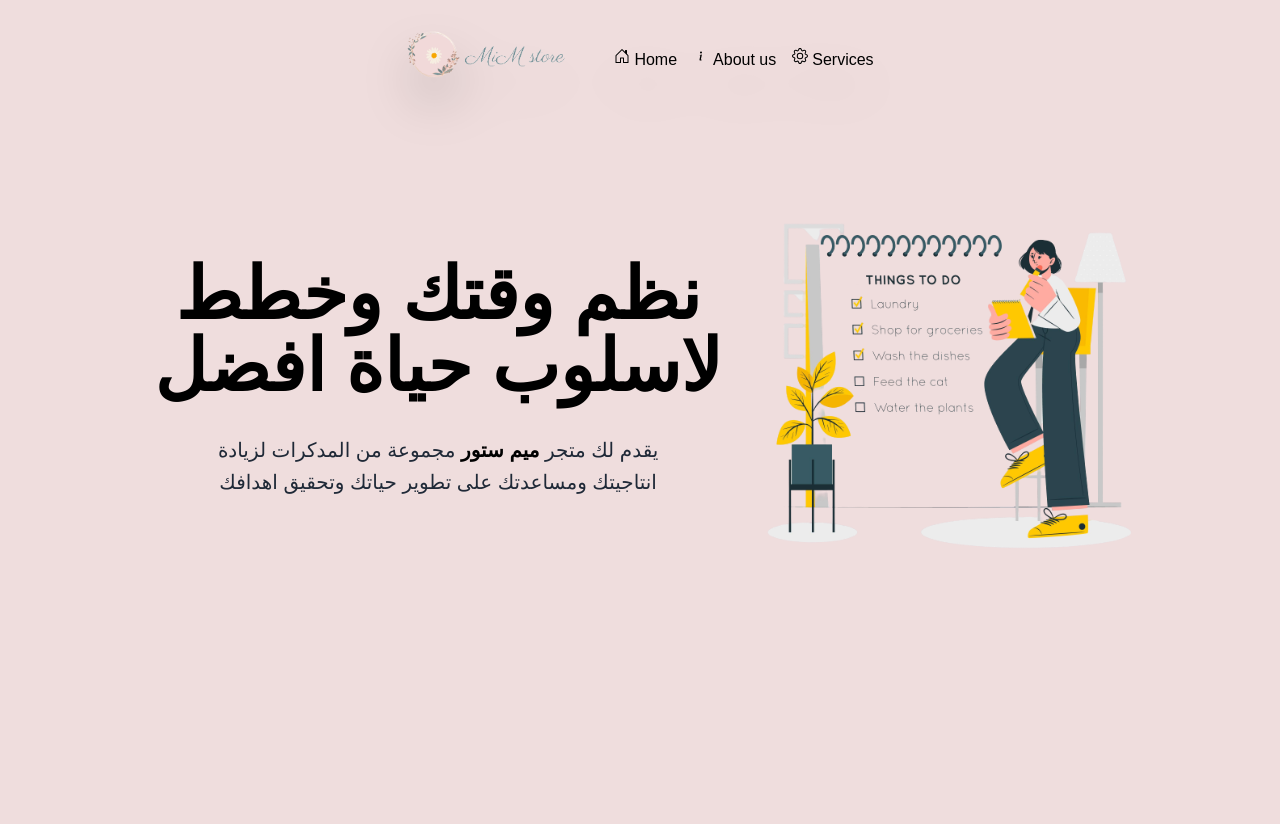
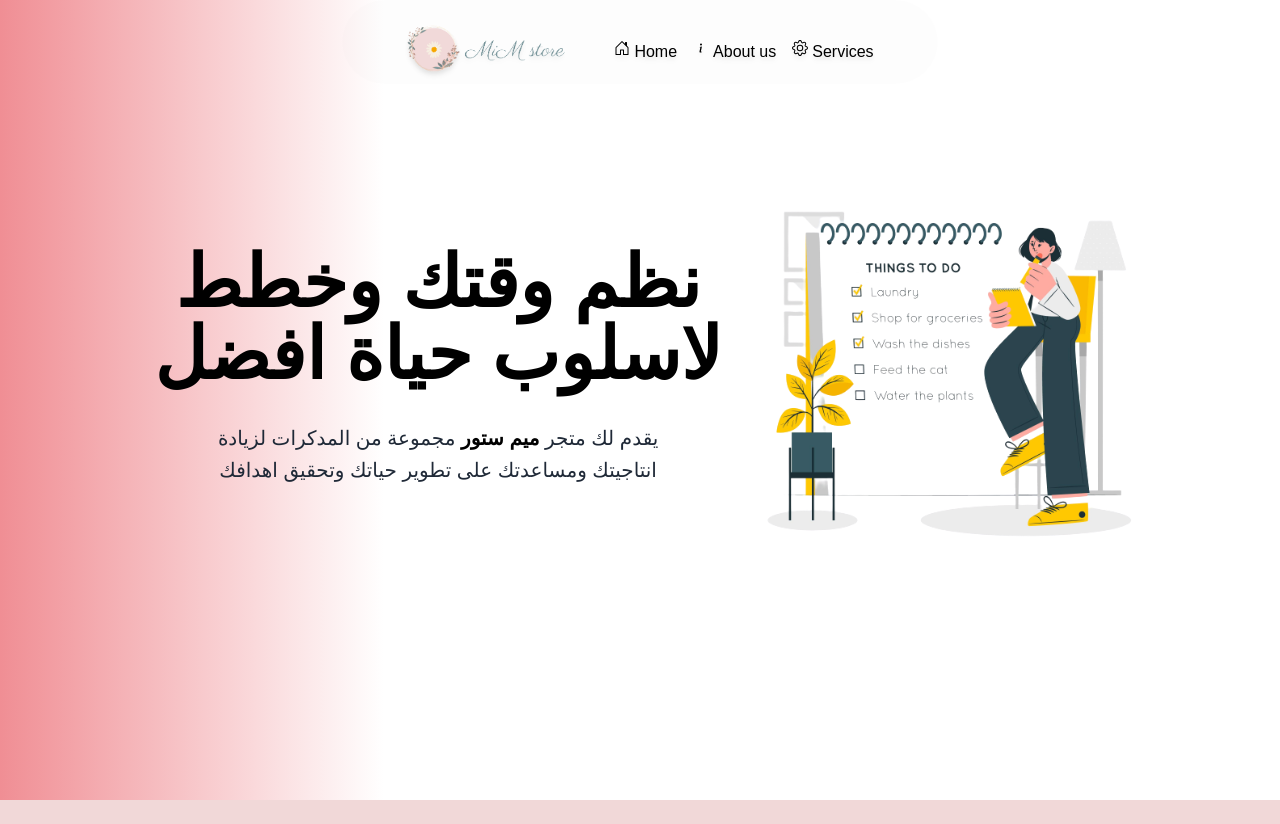
Before and after one commit to Mohamed-Echbiy/mim-store, a React (Create React App) app: page / in a window 1280 px wide. After the commit the page ends 800 px from the top, so only its background shows below. Built offline with nearby package versions, Linux system fonts and the light colour scheme.

Commit message:
changing the background

```diff
--- a/src/App.css
+++ b/src/App.css
@@ -9,8 +9,11 @@
   font-family: "Tajawal", sans-serif;
 }
 body {
-  background-color: rgb(239, 221, 221);
+  background-color: #f1d8d8;
 }
 .max-w-10xl {
-  max-width: 1520;
+  max-width: 1600px;
 }
+.navbar_hero_section {
+  background: linear-gradient(90deg, #f08e94 0%, #fff 30%);
+}
--- a/src/App.tsx
+++ b/src/App.tsx
@@ -4,9 +4,11 @@ import Navbar from "./components/Navbar/Navbar";
 
 function App() {
   return (
-    <div className="App relative min-h-screen px-1 sm:px-5 md:px-10 lg:px-20 xl:px-32 max-w-10xl mx-auto">
-      <Navbar />
-      <HeroSection />
+    <div className="App relative min-h-screen  mx-auto">
+      <div className="navbar_hero_section px-1 sm:px-5 md:px-10 lg:px-20 xl:px-32 h-screen">
+        <Navbar />
+        <HeroSection />
+      </div>
     </div>
   );
 }
--- a/src/components/HeroSection/heroSection.css
+++ b/src/components/HeroSection/heroSection.css
@@ -1,3 +1,5 @@
+.hero_section {
+}
 .hero_section_paragraph {
   line-height: 2rem;
 }
--- a/src/components/Navbar/Navbar.tsx
+++ b/src/components/Navbar/Navbar.tsx
@@ -4,11 +4,11 @@ import "./navbar.css";
 
 function Navbar() {
   return (
-    <div className="navbar_container mt-6 sm:flex items-center justify-center py-1 mb-20 max-w-fit mx-auto  drop-shadow-2xl">
+    <div className="navbar_container pt-6 sm:flex items-center justify-center py-1 pt-2 mb-20 rounded-full  px-16 max-w-fit mx-auto drop-shadow-md">
       <div className="logo w-32 mx-auto sm:w-40 sm:mr-12 ">
-        <img src={image} alt="Mimi Store" className="w-full mb-3 block " />
+        <img src={image} alt="Mimi Store" className="w-full mb-2 block " />
       </div>
-      <nav className="navbar flex h-16 items-center">
+      <nav className="navbar flex items-center">
         <a href="#home">
           <li className="mr-4 flex relative">
             <Home /> <span>Home</span>
--- a/src/components/Navbar/navbar.css
+++ b/src/components/Navbar/navbar.css
@@ -11,7 +11,9 @@
   background-color: pink;
   transition: all ease-in-out 0.2s;
 }
-
+.navbar_container {
+  background-color: rgba(0, 0, 0, 0.006);
+}
 .navbar li:hover::after {
   width: 30%;
 }
```
